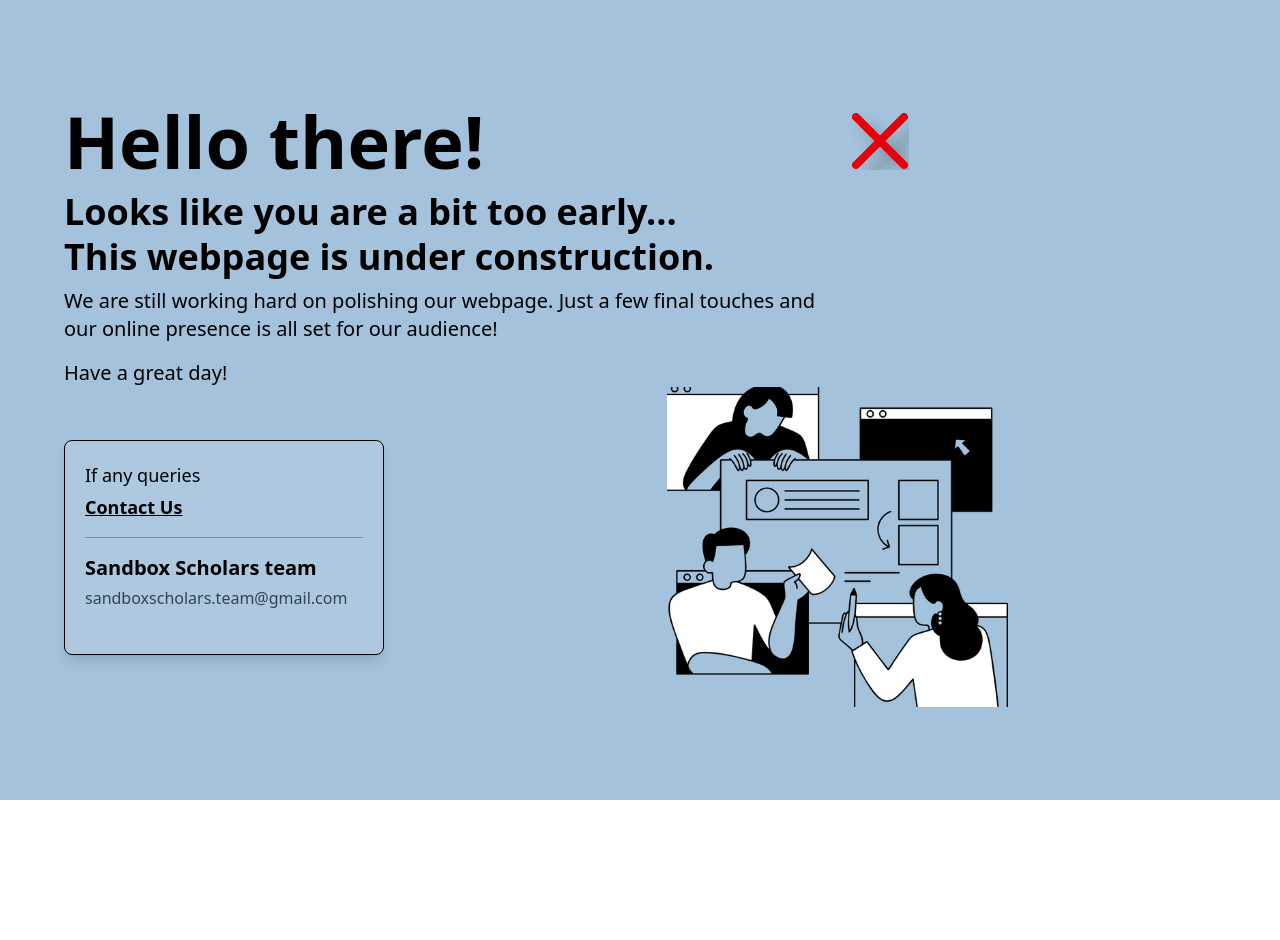
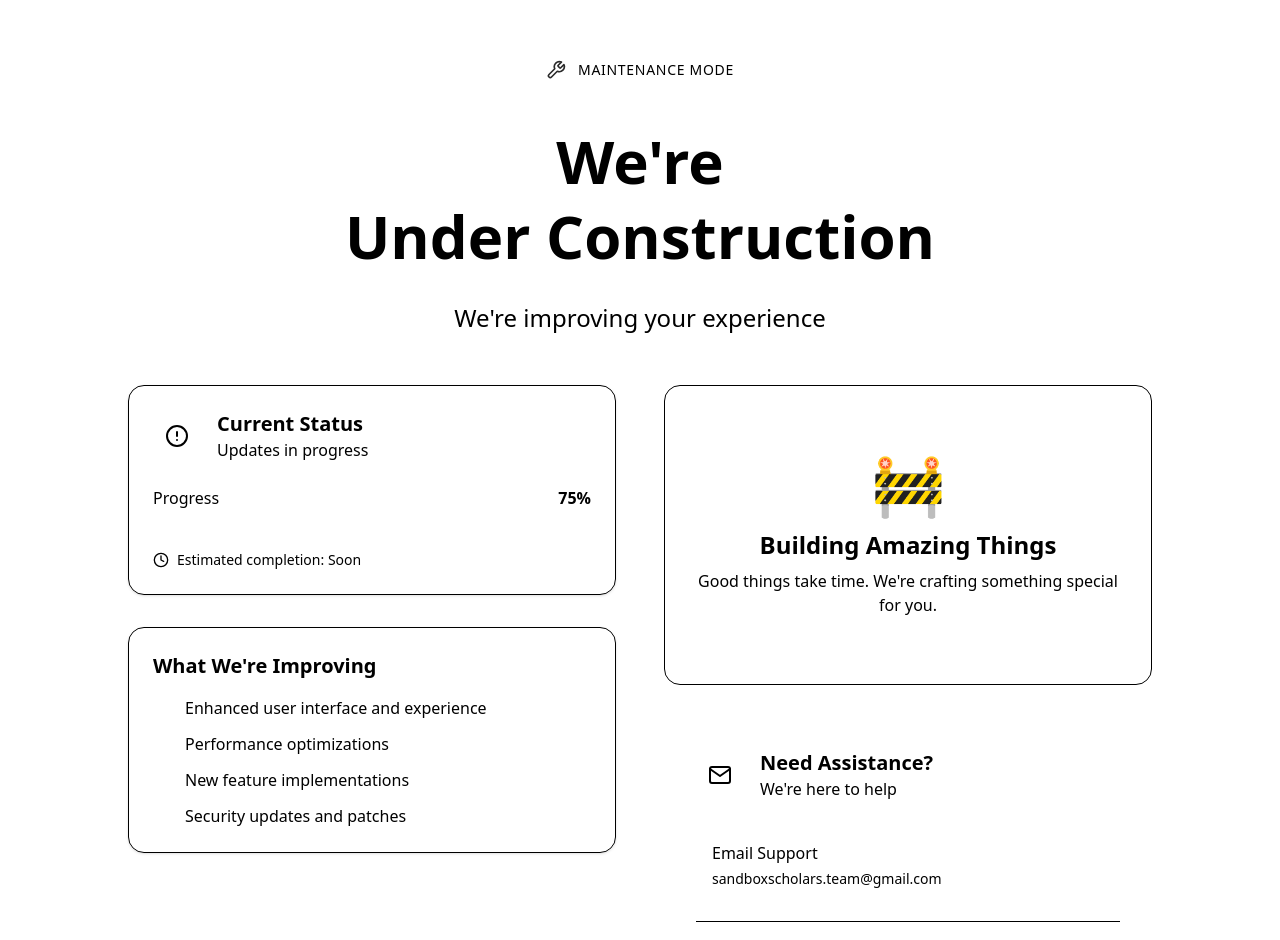
Before and after one commit to sandboxscholars/innovation-platform, a Next.js app: page / in a window 1280 px wide. Shown: the top 940 px of the page. Before the commit the page ends 800 px from the top, so only its background shows below. Built offline with nearby package versions, Linux system fonts and the light colour scheme.

Commit message:
Update page.js

```diff
--- a/src/app/page.js
+++ b/src/app/page.js
@@ -1,90 +1,188 @@
 import React from "react";
-import Image from "next/image";
+import { FiTool, FiClock, FiMail, FiAlertCircle, FiHome, FiGithub } from "react-icons/fi";
 
-export default function HomePage() {
+export default function MaintenancePage({
+  title = "Under Construction",
+  message = "We're improving your experience",
+  showContact = true,
+  showProgress = true,
+  estimatedCompletion = "Soon"
+}) {
   return (
-    <main className="font-sans bg-[#a4c2db] text-black min-h-screen p-8 lg:p-16 flex items-center justify-center">
-      <div className="w-full max-w-7xl">
-        {/* Headings */}
-        <div className="sm:grid sm:grid-cols-3 mb-2 sm:mb-0 sm:items-center">
-          <h1
-            className="text-5xl md:text-6xl lg:text-7xl font-semibold sm:font-bold col-span-2"
-            aria-label="Hello there!"
-          >
-            Hello there!
-          </h1>
-          {/* Red X Icon (SVG syntax corrected and shadow simplified) */}
-          <div className="hidden sm:flex items-center justify-end w-15 h-15 md:w-23 md:h-23 lg:w-24 lg:h-24 flex-shrink-0">
-            <svg
-              className="w-full h-full text-red-600"
-              fill="none"
-              stroke="currentColor"
-              viewBox="0 0 24 24"
-              xmlns="http://www.w3.org/2000/svg"
-              role="img"
-              aria-hidden="true"
-            >
-              <defs>
-                <filter id="shadow">
-                  <feDropShadow
-                    dx="3"
-                    dy="3"
-                    stdDeviation="2"
-                    floodColor="rgba(0,0,0,0.3)"
-                  />
-                </filter>
-              </defs>
-              <path
-                strokeLinecap="round"
-                strokeLinejoin="round"
-                strokeWidth="2"
-                d="M6 18L18 6M6 6l12 12"
-                filter="url(#shadow)"
-              />
-            </svg>
+    <main className="font-sans bg-gradient-to-br from-paperWhite via-pureWhite to-lightWarm/50 text-deepCharcoal min-h-screen p-6 lg:p-12 flex items-center justify-center">
+      <div className="w-full max-w-5xl mx-auto">
+        {/* Decorative Background Elements */}
+        <div className="absolute inset-0 overflow-hidden pointer-events-none">
+          <div className="absolute top-20 left-10 w-64 h-64 bg-brandTertiary/10 rounded-full blur-3xl"></div>
+          <div className="absolute bottom-20 right-10 w-64 h-64 bg-accentTertiary/10 rounded-full blur-3xl"></div>
+          <div className="absolute top-1/2 left-1/2 transform -translate-x-1/2 -translate-y-1/2 w-96 h-96 bg-brandPrimary/5 rounded-full blur-3xl"></div>
+        </div>
+
+        <div className="relative z-10">
+          {/* Header Section */}
+          <div className="text-center mb-12">
+            <div className="inline-flex items-center gap-3 px-6 py-3 bg-brandPrimary/10 rounded-full mb-8">
+              <FiTool className="w-5 h-5 text-brandPrimary animate-pulse" />
+              <span className="text-brandPrimary font-medium text-sm uppercase tracking-wider">
+                Maintenance Mode
+              </span>
+            </div>
+
+            <h1 className="text-4xl md:text-5xl lg:text-6xl font-bold text-deepCharcoal mb-6 leading-tight">
+              <span className="block">We're</span>
+              <span className="text-brandPrimary relative">
+                {title}
+                <span className="absolute -bottom-2 left-0 w-full h-2 bg-accentTertiary/30 -rotate-1"></span>
+              </span>
+            </h1>
+
+            <p className="text-xl md:text-2xl text-darkCool max-w-2xl mx-auto leading-relaxed">
+              {message}
+            </p>
           </div>
-        </div>
-        <h2 className="text-2xl md:text-3xl lg:text-4xl font-semibold md:font-bold leading-tight mb-2">
-          Looks like you are a bit too early...
-          <br />
-          This webpage is under construction.
-        </h2>
-        <article className="text-lg sm:text-xl font-medium max-w-3xl mb-10 md:mb-0 space-y-4">
-          <p>
-            We are still working hard on polishing our webpage. Just a few final
-            touches and our online presence is all set for our audience!
-          </p>
-          <p>Have a great day!</p>
-        </article>
-        <div className="md:grid md:grid-cols-2 lg:grid-cols-3 items-center gap-8">
-          {/* Contact Box */}
-          <div className="p-5 border border-black max-w-xs text-lg rounded-lg shadow-lg bg-white/10 relative">
-            <p className="mb-1">If any queries</p>
-            <a
-              href="mailto:sandboxscholars.team@gmail.com"
-              className="text-lg font-medium sm:font-bold underline hover:text-red-700 transition duration-150"
-              aria-label="Contact Us via Email: sandboxscholars.team@gmail.com"
-            >
-              Contact Us
-            </a>
-            <div className="mt-4 pt-4 pb-6 border-t border-black/30">
-              <p className="text-lg sm:text-xl font-medium sm:font-bold mb-1">
-                Sandbox Scholars team
-              </p>
-              <p className="text-base text-gray-700">
-                sandboxscholars.team@gmail.com
-              </p>
+
+          {/* Content Grid */}
+          <div className="grid md:grid-cols-2 gap-8 lg:gap-12 mb-12">
+            {/* Left Column - Information */}
+            <div className="space-y-8">
+              {/* Status Card */}
+              <div className="bg-pureWhite rounded-2xl border border-lightCool p-6 shadow-sm">
+                <div className="flex items-center gap-4 mb-6">
+                  <div className="w-12 h-12 rounded-xl bg-brandPrimary/10 flex items-center justify-center">
+                    <FiAlertCircle className="w-6 h-6 text-brandPrimary" />
+                  </div>
+                  <div>
+                    <h3 className="text-xl font-bold text-deepCharcoal">Current Status</h3>
+                    <p className="text-darkCool">Updates in progress</p>
+                  </div>
+                </div>
+
+                <div className="space-y-4">
+                  <div className="flex items-center justify-between">
+                    <span className="text-darkCool">Progress</span>
+                    <span className="font-bold text-brandPrimary">75%</span>
+                  </div>
+
+                  {/* Progress Bar */}
+                  <div className="h-2 bg-lightCool rounded-full overflow-hidden">
+                    <div
+                      className="h-full bg-gradient-to-r from-brandPrimary to-brandSecondary rounded-full transition-all duration-1000"
+                      style={{ width: '75%' }}
+                    ></div>
+                  </div>
+
+                  <div className="flex items-center gap-2 text-sm text-darkCool">
+                    <FiClock className="w-4 h-4" />
+                    <span>Estimated completion: {estimatedCompletion}</span>
+                  </div>
+                </div>
+              </div>
+
+              {/* What's Happening */}
+              <div className="bg-pureWhite rounded-2xl border border-lightCool p-6 shadow-sm">
+                <h3 className="text-xl font-bold text-deepCharcoal mb-4">What We're Improving</h3>
+                <ul className="space-y-3">
+                  {[
+                    "Enhanced user interface and experience",
+                    "Performance optimizations",
+                    "New feature implementations",
+                    "Security updates and patches"
+                  ].map((item, index) => (
+                    <li key={index} className="flex items-start gap-3">
+                      <div className="w-5 h-5 rounded-full bg-brandTertiary/20 flex items-center justify-center flex-shrink-0 mt-1">
+                        <div className="w-2 h-2 rounded-full bg-brandTertiary"></div>
+                      </div>
+                      <span className="text-darkCool">{item}</span>
+                    </li>
+                  ))}
+                </ul>
+              </div>
+            </div>
+
+            {/* Right Column - Illustration & Contact */}
+            <div className="space-y-8">
+              {/* Illustration Container */}
+              <div className="bg-gradient-to-br from-brandPrimary/5 via-pureWhite to-brandTertiary/5 rounded-2xl border border-lightCool p-8 flex items-center justify-center min-h-[300px]">
+                <div className="text-center">
+                  <div className="text-6xl mb-4">🚧</div>
+                  <h3 className="text-2xl font-bold text-brandPrimary mb-2">Building Amazing Things</h3>
+                  <p className="text-darkCool">
+                    Good things take time. We're crafting something special for you.
+                  </p>
+                </div>
+              </div>
+
+              {/* Contact Card */}
+              {showContact && (
+                <div className="bg-gradient-to-br from-brandPrimary to-brandSecondary rounded-2xl p-8 text-pureWhite">
+                  <div className="flex items-center gap-4 mb-6">
+                    <div className="w-12 h-12 rounded-xl bg-pureWhite/10 flex items-center justify-center">
+                      <FiMail className="w-6 h-6 text-pureWhite" />
+                    </div>
+                    <div>
+                      <h3 className="text-xl font-bold">Need Assistance?</h3>
+                      <p className="text-pureWhite/90">We're here to help</p>
+                    </div>
+                  </div>
+
+                  <div className="space-y-4">
+                    <a
+                      href="mailto:sandboxscholars.team@gmail.com"
+                      className="block p-4 bg-pureWhite/10 rounded-xl hover:bg-pureWhite/20 transition-colors group"
+                    >
+                      <div className="font-medium mb-1">Email Support</div>
+                      <div className="text-sm text-pureWhite/80 group-hover:text-pureWhite">
+                        sandboxscholars.team@gmail.com
+                      </div>
+                    </a>
+
+                    <div className="pt-4 border-t border-pureWhite/20">
+                      <p className="text-sm text-pureWhite/90">
+                        Sandbox Scholars Team
+                      </p>
+                    </div>
+                  </div>
+                </div>
+              )}
             </div>
           </div>
-          <div className="w-full h-80 lg:col-span-2 hidden md:block relative">
-            <Image
-              src="/under-construction.png"
-              fill
-              className="object-contain max-w-[80%] max-h-[80%] lg:max-w-[100%] lg:max-h-[100%] md:mx-auto"
-              alt="An illustration of an under construction sign and a worker"
-              sizes="(max-width: 768px) 100vw, (max-width: 1200px) 50vw, 600px"
-              priority
-            />
+
+          {/* Quick Actions */}
+          <div className="bg-pureWhite rounded-2xl border border-lightCool p-6">
+            <h3 className="text-xl font-bold text-deepCharcoal mb-6 text-center">
+              Quick Actions
+            </h3>
+            <div className="grid grid-cols-2 md:grid-cols-4 gap-4">
+              {[
+                { icon: FiHome, label: "Return Home", action: "/" },
+                { icon: FiGithub, label: "View Progress", action: "https://github.com" },
+                { icon: FiMail, label: "Contact", action: "mailto:sandboxscholars.team@gmail.com" },
+                { icon: FiClock, label: "Check Status", action: "#status" }
+              ].map((item, index) => (
+                <a
+                  key={index}
+                  href={item.action}
+                  className="group p-4 rounded-xl border border-lightCool hover:border-brandTertiary hover:shadow-md transition-all text-center"
+                >
+                  <div className="w-10 h-10 rounded-lg bg-brandPrimary/10 flex items-center justify-center mx-auto mb-3 group-hover:bg-brandPrimary/20 transition-colors">
+                    <item.icon className="w-5 h-5 text-brandPrimary" />
+                  </div>
+                  <span className="text-sm font-medium text-deepCharcoal group-hover:text-brandPrimary">
+                    {item.label}
+                  </span>
+                </a>
+              ))}
+            </div>
+          </div>
+
+          {/* Footer Note */}
+          <div className="text-center mt-12 pt-8 border-t border-lightCool">
+            <p className="text-darkCool">
+              Thank you for your patience and understanding.
+            </p>
+            <p className="text-sm text-darkCool/70 mt-2">
+              © {new Date().getFullYear()} Sandbox Scholars. All rights reserved.
+            </p>
           </div>
         </div>
       </div>
```
